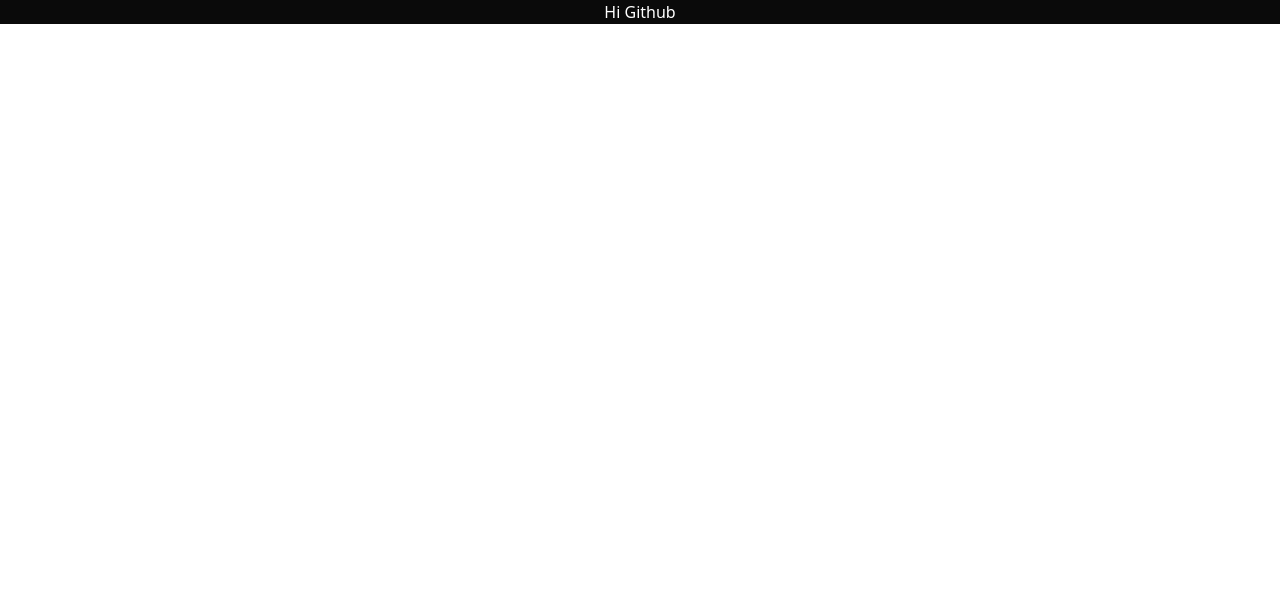
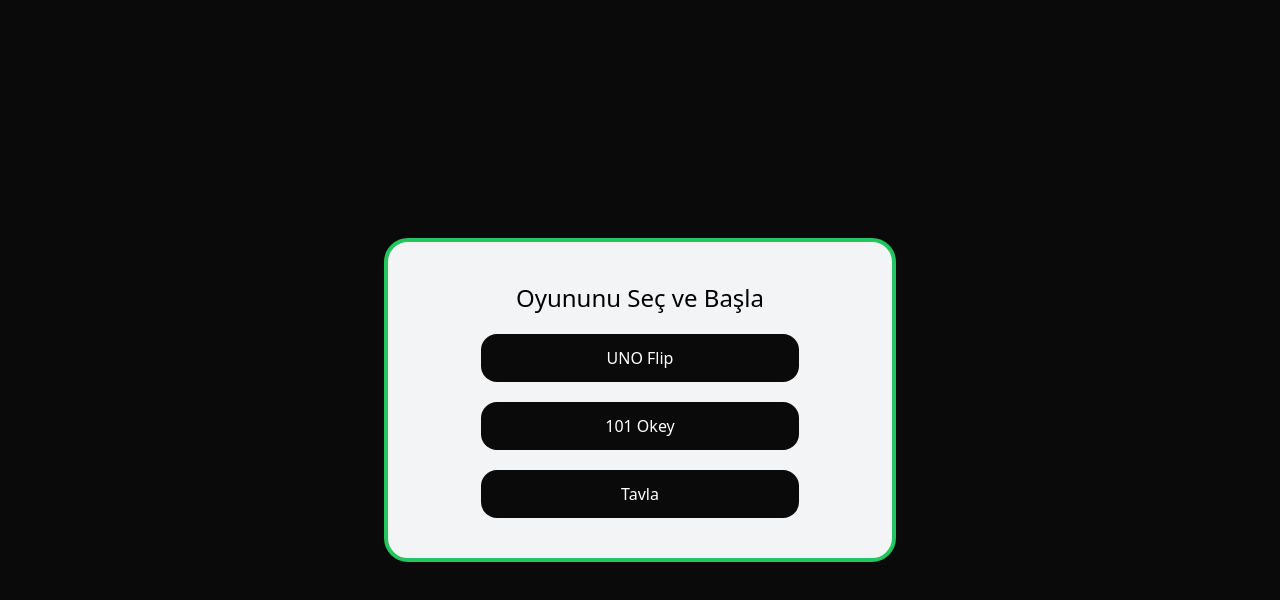
Before and after one commit to sinandmr/score-recorder, a React (Create React App) app: page / in a window 1280 px wide. Shown: the top 600 px of the page. Built offline with nearby package versions, Linux system fonts and the light colour scheme.

Commit message:
Main page completed

```diff
--- a/src/App.js
+++ b/src/App.js
@@ -2,7 +2,10 @@ import Router from 'routes';
 
 function App() {
   return (
-    <Router/>
+    <div className={'h-screen bg-main text-center text-white flex  items-center justify-center'}>
+      <Router/>
+    </div>
   );
 }
+
 export default App;
--- /dev/null
+++ b/src/components/Button/Button.js
@@ -0,0 +1,14 @@
+import { Link } from 'react-router-dom';
+
+const Button = ({ text, to, ...rest }) => {
+  return (
+    <button
+      {...rest}
+      className={'h-12 w-3/4 bg-main rounded-2xl hover:text-black hover:bg-green-500 hover:border-solid hover:border-4 hover:border-black'}>
+      <Link to={to}>
+        {text}
+      </Link>
+    </button>
+  )
+}
+export default Button;
--- /dev/null
+++ b/src/components/Button/index.js
@@ -0,0 +1 @@
+export { default } from './Button';
--- /dev/null
+++ b/src/constants/games.js
@@ -0,0 +1,22 @@
+const games = [
+  {
+    id: 'uno-flip',
+    title: 'UNO Flip',
+    to: '/uno'
+  },
+  {
+    id: '101',
+    title: '101 Okey',
+    to: '/101'
+
+  },
+  {
+    id: 'tavla',
+    title: 'Tavla',
+    to: '/tavla'
+  }
+];
+
+games.map(game => Object.freeze(game));
+
+export default games;
--- a/src/pages/Main/Main.js
+++ b/src/pages/Main/Main.js
@@ -1,7 +1,19 @@
+import Button from 'components/Button';
+import games from 'constants/games';
+
 function Main() {
   return (
-    <div className={'h-full bg-main bg- text-center text-white'}>
-      Hi Github
+    <div
+      className={'p-10 gap-5 border-4 border-green-500 flex flex-col justify-start items-center bg-gray-100 min-h-3/5 w-2/5 rounded-3xl'}>
+      <p className={'text-black text-2xl'}>Oyununu Seç ve Başla</p>
+      <div className={'w-full flex flex-col items-center gap-5'}>
+        {
+          Array.isArray(games) && games.length > 0 &&
+          games.map(game => (
+            <Button key={game.id} to={game.to} text={game.title}/>
+          ))
+        }
+      </div>
     </div>
   )
 }
--- a/src/routes/index.js
+++ b/src/routes/index.js
@@ -7,7 +7,6 @@ const Loadable = Component => props => (
   </Suspense>
 );
 
-// Error pages
 const Main = Loadable(lazy(() => import('pages/Main')));
 
 const Router = () => useRoutes([
```
